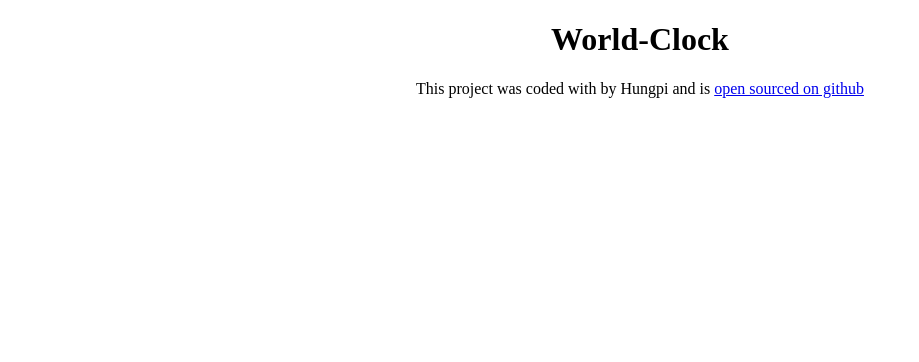
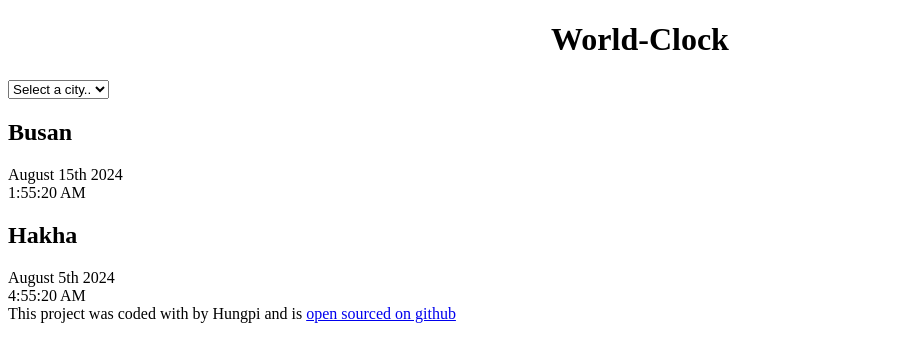
Before and after one commit to Hungpi-zomi/World-Clock, a plain HTML site: page index.html in a window 1280 px wide. Shown: the whole page, without its empty margins (0-919 px from the left). Drawn offline with nearby package versions, Linux system fonts and the light colour scheme; files that its build step writes are made by us from their sources; files whose address does not match are found by name.

Commit message:
Update index.html

```diff
--- a/index.html
+++ b/index.html
@@ -10,8 +10,27 @@
     <title>World-Clock</title>
   </head>
   <body>
-    <h1>World-Clock</h1>
-    <footer>
+    <div class="container">
+<h1>World-Clock</h1>
+<select>
+
+<option value="">Select a city..</option>
+<option value="">Yangon</option>
+<option value="">Seoul</option>
+<option value="">Bangkok</option>
+</select>
+<div class="city">
+    <h2>Busan</h2>
+    <div class="date">August 15th 2024</div>
+    <div class="time">1:55:20 AM</div>
+</div>
+<div class="city">
+    <h2>Hakha</h2>
+    <div class="date">August 5th 2024</div>
+    <div class="time">4:55:20 AM</div>
+</div>
+    </div>
+
       This project was coded with by Hungpi and is
       <a href="https://github.com/Hungpi-zomi/World-Clock" target="_blank">
         open sourced on github
```
